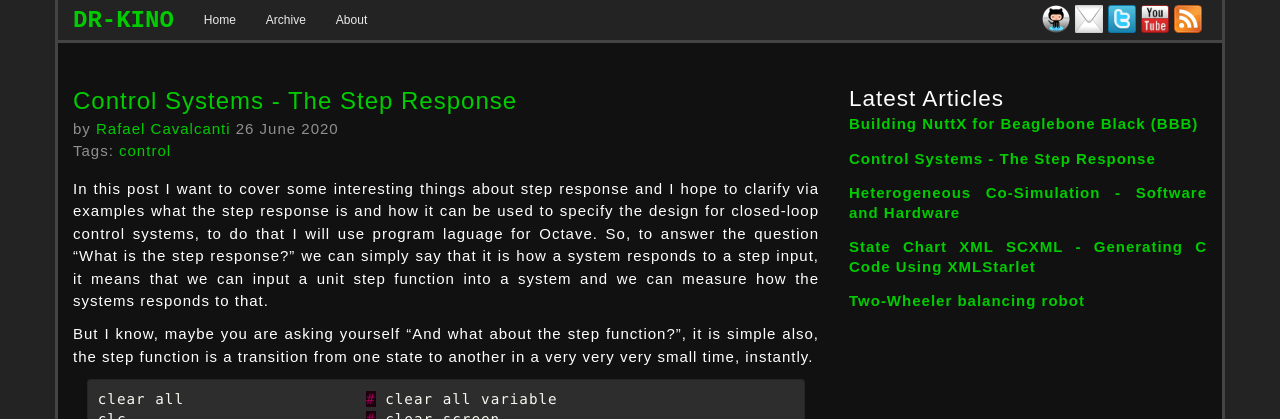
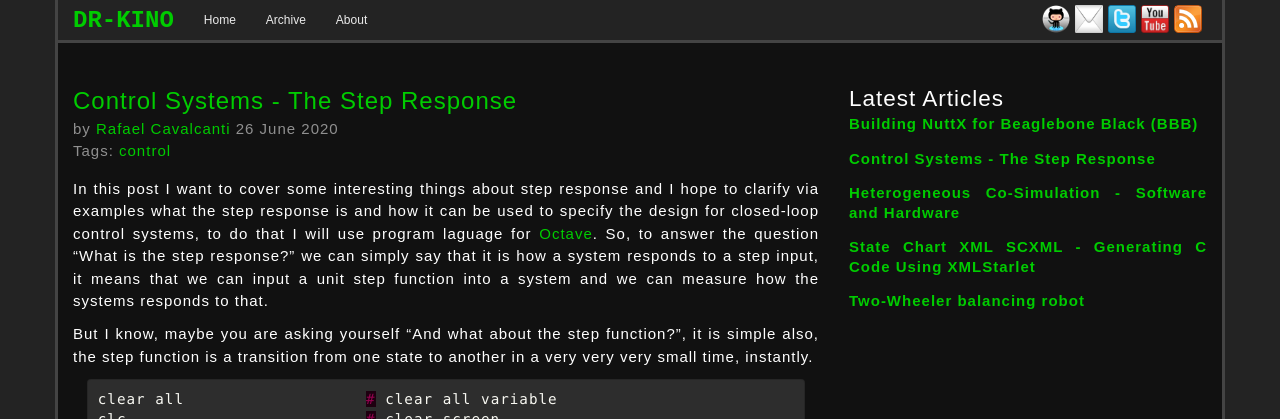
Before and after one commit to dr-kino/dr-kino.github.io, a Jekyll site: the page built from _posts/2020-06-26-control-systems-the-step-response.markdown, in a window 1280 px wide and 900 px high. Shown: the top 419 px of the window. Built offline with Jekyll 4.4.1, drawn with Linux system fonts in a browser that asks for light colours; nearby versions of some CDN libraries; comment, search, counter and statistics services are not loaded; part of the change alters nothing that is shown.

````diff
--- a/_posts/2020-06-26-control-systems-the-step-response.markdown
+++ b/_posts/2020-06-26-control-systems-the-step-response.markdown
@@ -9,7 +9,7 @@ author:
 licence: cc_attrib
 ---
 
-In this post I want to cover some interesting things about step response and I hope to clarify via examples what the step response is and how it can be used to specify the design for closed-loop control systems, to do that I will use program laguage for Octave. So, to answer the question "What is the step response?" we can simply say that it is how a system responds to a step input, it means that we can input a unit step function into a system and we can measure how the systems responds to that.
+In this post I want to cover some interesting things about step response and I hope to clarify via examples what the step response is and how it can be used to specify the design for closed-loop control systems, to do that I will use program laguage for [Octave](https://www.gnu.org/software/octave/). So, to answer the question "What is the step response?" we can simply say that it is how a system responds to a step input, it means that we can input a unit step function into a system and we can measure how the systems responds to that.
 
 But I know, maybe you are asking yourself "And what about the step function?", it is simple also, the step function is a transition from one state to another in a very very very small time, instantly.
 
@@ -31,6 +31,8 @@ xlabel("time","fontsize", 16);
 ylabel("amplitude","fontsize", 16);
 set(gca, "linewidth", 4, "fontsize", 18);
 ```
+
 <div style="text-align:center"><img src="/images/posts/00015-A.png" width="600" height="400" /></div>
 
+
 ### The Step Response
````
